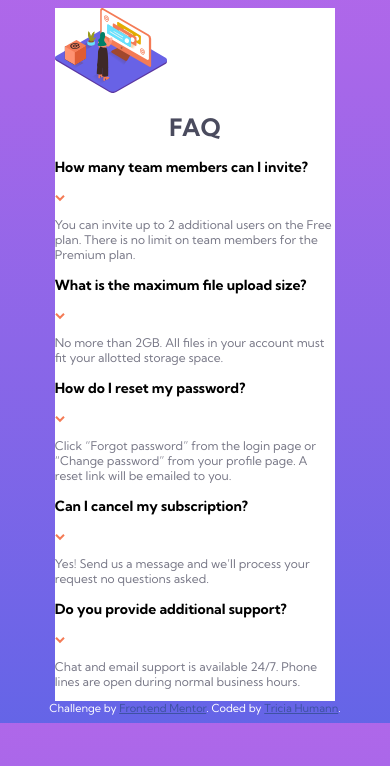
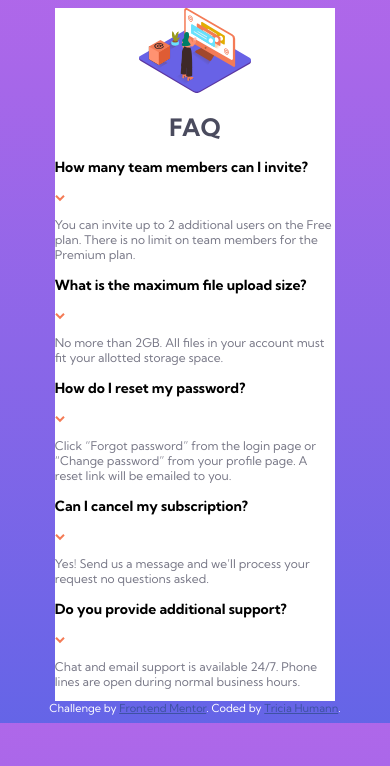
Before and after one commit to triciahumann/faq-accordion-card, a plain HTML site: page index.html in a window 390 px wide. Drawn offline with Linux system fonts and the light colour scheme.

Commit message:
Centered hero image for mobile

```diff
--- a/main.css
+++ b/main.css
@@ -26,9 +26,11 @@ p {
 }
 
 /* image styles */
+.image {
+    text-align: center;
+}
 .image img {
     width: 40%;
-    text-align: center;
 }
 
 
```
